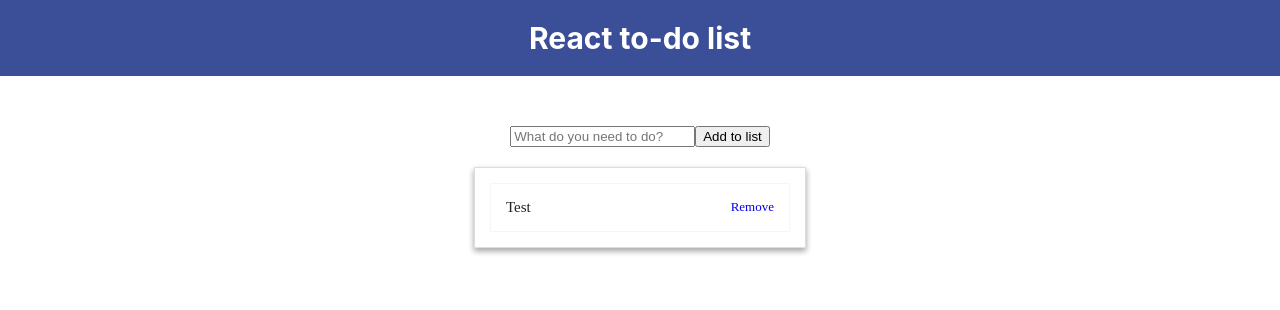
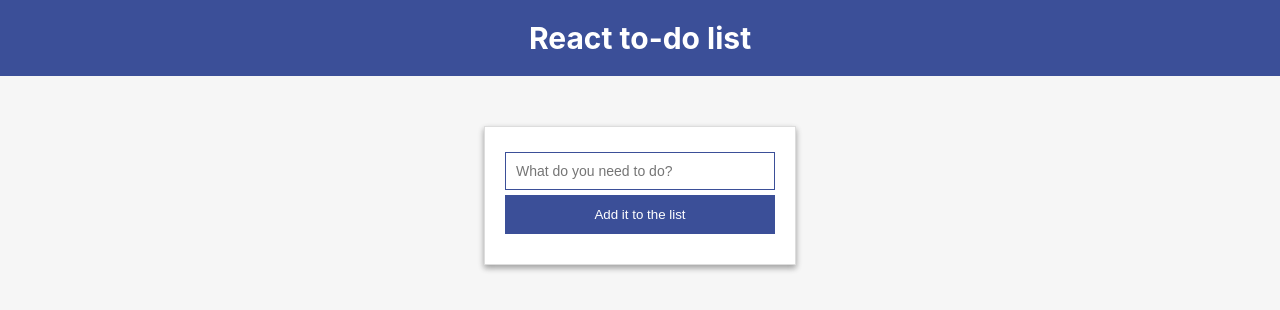
Before and after one commit to markhagemann/parcel-ts-react-todo-list, a React (Vite) app: page / in a window 1280 px wide. Shown: the top 310 px of the page. Built offline with nearby package versions, Linux system fonts and the light colour scheme.

Commit message:
Update styles

```diff
--- a/src/App.tsx
+++ b/src/App.tsx
@@ -6,6 +6,7 @@ import TodoBuilder from './containers/TodoBuilder';
 
 injectGlobal`
   body {
+    background: #f6f6f6;
     color: #222;
     margin: 0;
     font-size: 15px;
--- a/src/components/Todo/TodoForm.tsx
+++ b/src/components/Todo/TodoForm.tsx
@@ -1,4 +1,29 @@
 import * as React from 'react';
+import styled from 'styled-components';
+
+const Form = styled.form`
+  display: flex;
+  flex-direction: column;
+  max-width: 270px;
+  margin: 15px auto;
+
+  input {
+    padding: 10px;
+    font-size: 14px;
+    border: 1px solid #3b4f98;
+    margin-bottom: 5px;
+  }
+  button {
+    color: #fff;
+    padding:10px;
+    background: #3b4f98;
+    border: 2px solid #3b4f98;
+  }
+  button:hover{
+    background: #5066ba;
+    border-color: #4965d1;
+  }
+`;
 
 interface TodoFormProps {
     todoOnChange: (event: React.FormEvent<HTMLInputElement>) => void;
@@ -10,10 +35,10 @@ interface TodoFormProps {
 
 const TodoForm: React.SFC<TodoFormProps> = (props) => {
   return (
-    <form onSubmit={props.todoOnSubmit}>
+    <Form onSubmit={props.todoOnSubmit}>
       <input onChange={props.todoOnChange} value={props.todoValue} type="text" placeholder={props.searchPlaceholder} />
       <button type="submit"> {props.submitText} </button>
-    </form>
+    </Form>
   );
 };
 
--- a/src/components/Todo/TodoList.tsx
+++ b/src/components/Todo/TodoList.tsx
@@ -8,10 +8,8 @@ interface TodoListProps {
 
 const List = styled.ul`
   margin: 20px auto;
-  padding: 15px;
-  width: 300px;
-  border: 1px solid #ddd;
-  box-shadow: 0 3px 6px rgba(0,0,0,0.16), 0 3px 6px rgba(0,0,0,0.23);
+  padding: 0px;
+  max-width: 270px;
 
   li {
     display: flex;
@@ -27,6 +25,7 @@ const List = styled.ul`
     justify-content: flex-start;
   }
   .remove-todo {
+    color: #cc4a00;
     justify-content: flex-end;
     margin-right: 0;
     text-decoration: none;
--- a/src/containers/TodoBuilder.tsx
+++ b/src/containers/TodoBuilder.tsx
@@ -13,13 +13,23 @@ export interface TodoBuilderState {
 }
 
 const FormWrapper = styled.div`
-    text-align: center;
     margin: 15px;
 `;
 
+const FormContainer = styled.div`
+    margin: 0 auto;
+    text-align: center;
+    padding: 10px;
+    background: #fff;
+    max-width: 290px;
+    border: 1px solid #ddd;
+    box-shadow: 0 3px 6px rgba(0,0,0,0.16), 0 3px 6px rgba(0,0,0,0.23);
+`;
+
+
 export default class TodoBuilder extends React.Component<TodoBuilderProps, TodoBuilderState> {
 
-  state = {todo: "", todoItems: ["Test"]};
+  state = {todo: "", todoItems: []};
 
   handleTodoChange = (event: React.FormEvent<HTMLInputElement> ) : void => {
     this.setState({todo: event.currentTarget.value})
@@ -52,14 +62,18 @@ export default class TodoBuilder extends React.Component<TodoBuilderProps, TodoB
       todoItems: itemArray
     });
 
+    console.log(this.state.todoItems);
+
     event.preventDefault();
   }
 
   render() {
     return (
       <FormWrapper>
-        <TodoForm todoOnSubmit={this.handleTodoSubmit} todoOnChange={this.handleTodoChange} todoValue={this.state.todo} searchPlaceholder="What do you need to do?" submitText="Add to list" />
-        <TodoList todoRemove={this.handleToDoRemove} todoArray={this.state.todoItems}/>
+        <FormContainer>
+          <TodoForm todoOnSubmit={this.handleTodoSubmit} todoOnChange={this.handleTodoChange} todoValue={this.state.todo} searchPlaceholder="What do you need to do?" submitText="Add it to the list" />
+          <TodoList todoRemove={this.handleToDoRemove} todoArray={this.state.todoItems}/>
+        </FormContainer>
       </FormWrapper>
     );
   }
```
